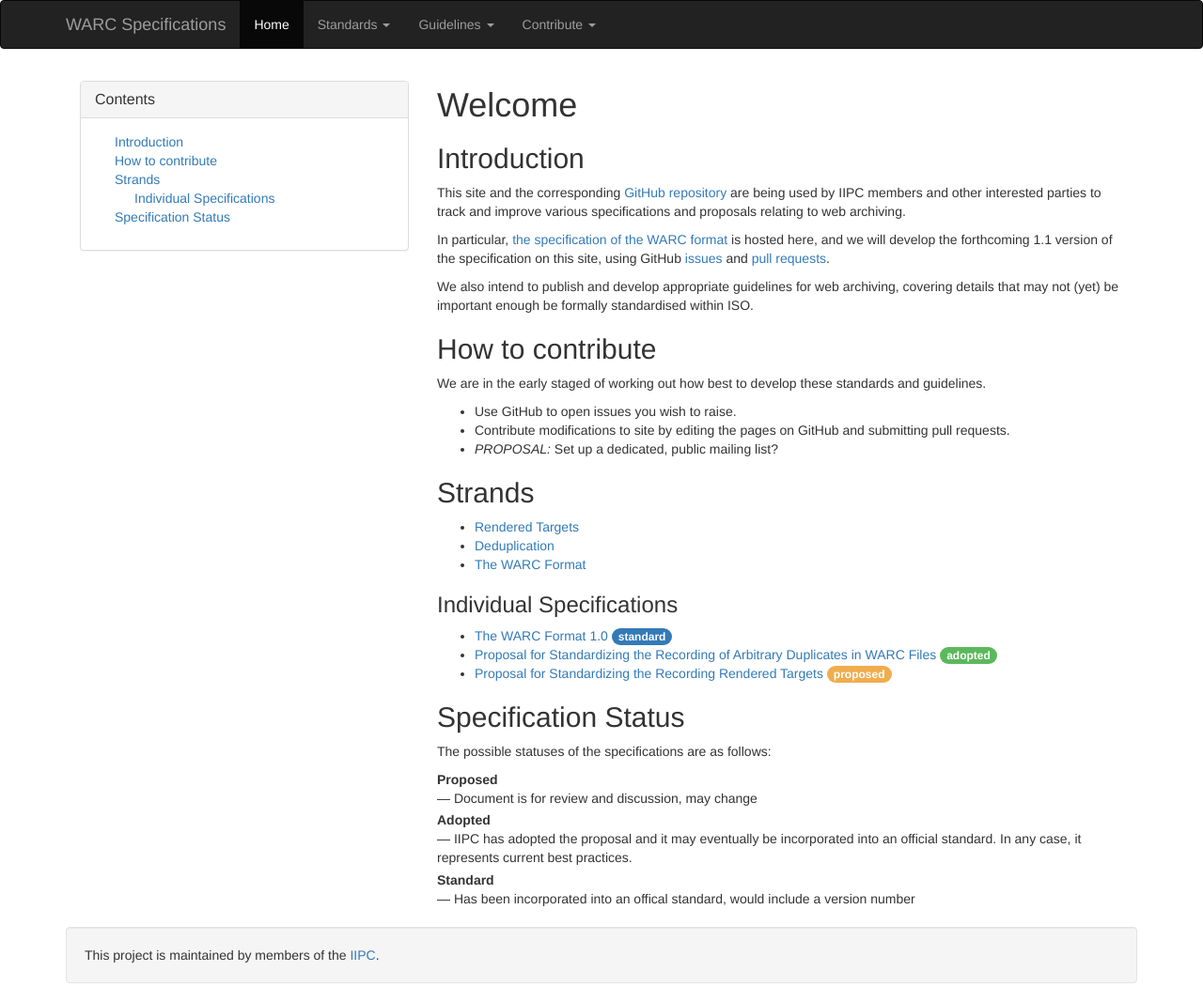
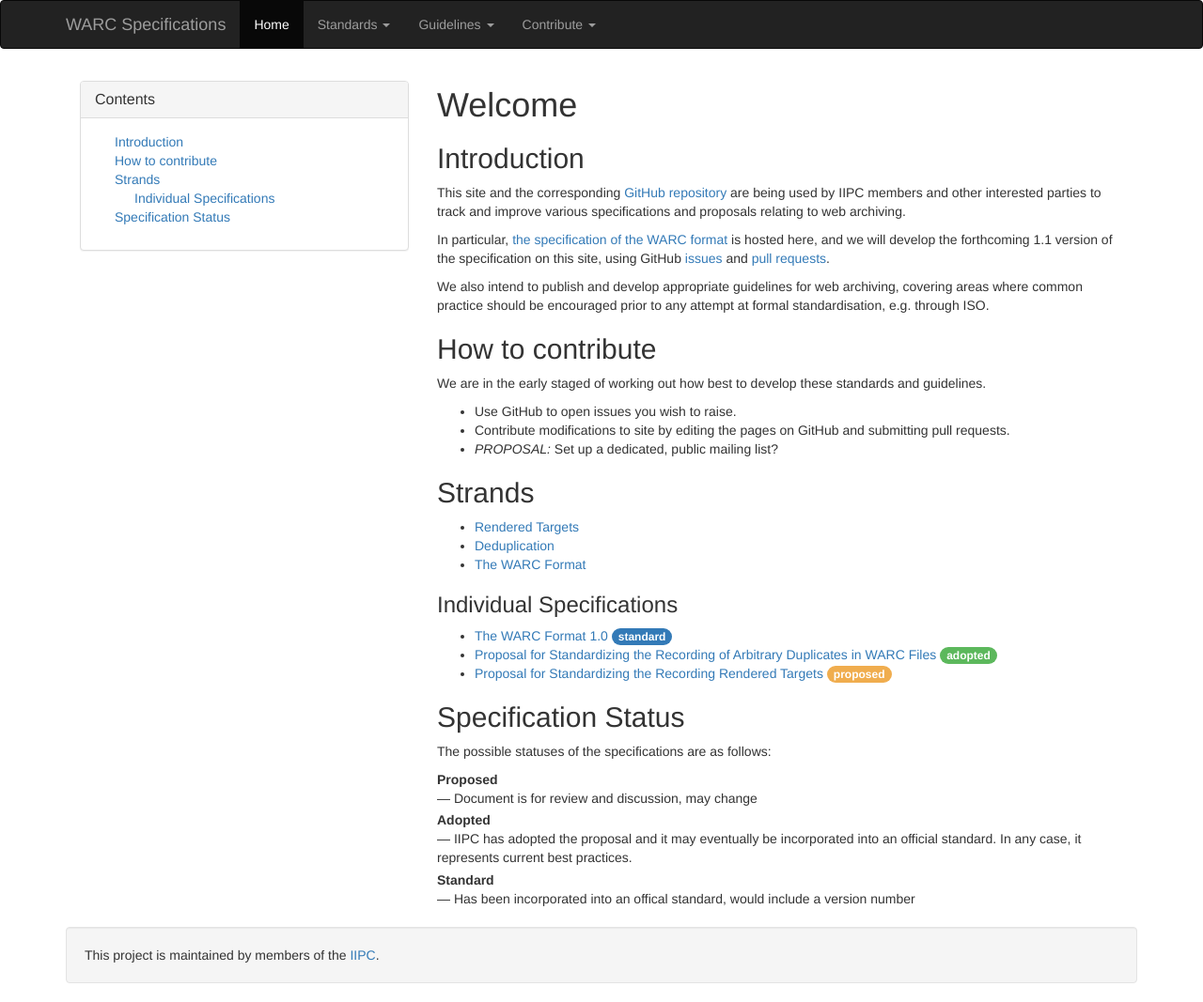
Before and after one commit to iipc/warc-specifications, a Jekyll site: the page built from index.md, in a window 1280 px wide. Shown: the whole page at 94% size. Built offline with Jekyll 4.4.1, drawn with Linux system fonts in a browser that asks for light colours; nearby versions of some CDN libraries.

Commit message:
Added clearer text on non-formal specs.

```diff
--- a/index.md
+++ b/index.md
@@ -9,7 +9,7 @@ This site and the corresponding [GitHub repository](https://github.com/iipc/warc
 
 In particular, [the specification of the WARC format](./specifications/warc-format/) is hosted here, and we will develop the forthcoming 1.1 version of the specification on this site, using GitHub [issues](https://github.com/iipc/warc-specifications/issues) and [pull requests](https://github.com/iipc/warc-specifications/pulls).
 
-We also intend to publish and develop appropriate guidelines for web archiving, covering details that may not (yet) be important enough be formally standardised within ISO.
+We also intend to publish and develop appropriate guidelines for web archiving, covering areas where common practice should be encouraged prior to any attempt at formal standardisation, e.g. through ISO.
 
 How to contribute
 -----------------
```
